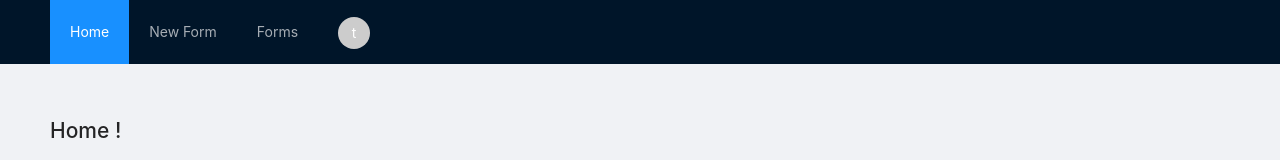
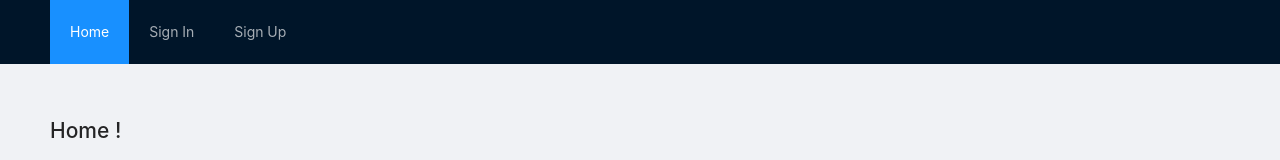
Before and after one commit to TeamUUUU/iris-course, a React (Create React App) app in the folder front/: page / in a window 1280 px wide. Shown: the top 160 px of the page. Built offline with nearby package versions, Linux system fonts and the light colour scheme.

Commit message:
remove default user

```diff
--- a/front/src/App.tsx
+++ b/front/src/App.tsx
@@ -78,11 +78,8 @@ const Header: React.FC<{ selected: string[] }> = ({ selected }) => {
 	);
 };
 
-const userEmail = "test@example.org";
-const userId = 123;
-
 const App = () => {
-	const [user, setUser] = useLocalStorage<User | null>("user", { email: userEmail, id: userId });
+	const [user, setUser] = useLocalStorage<User | null>("user", null);
 
 	return (
 		<UserContext.Provider value={{ user: user, setUser: setUser }}>
```
